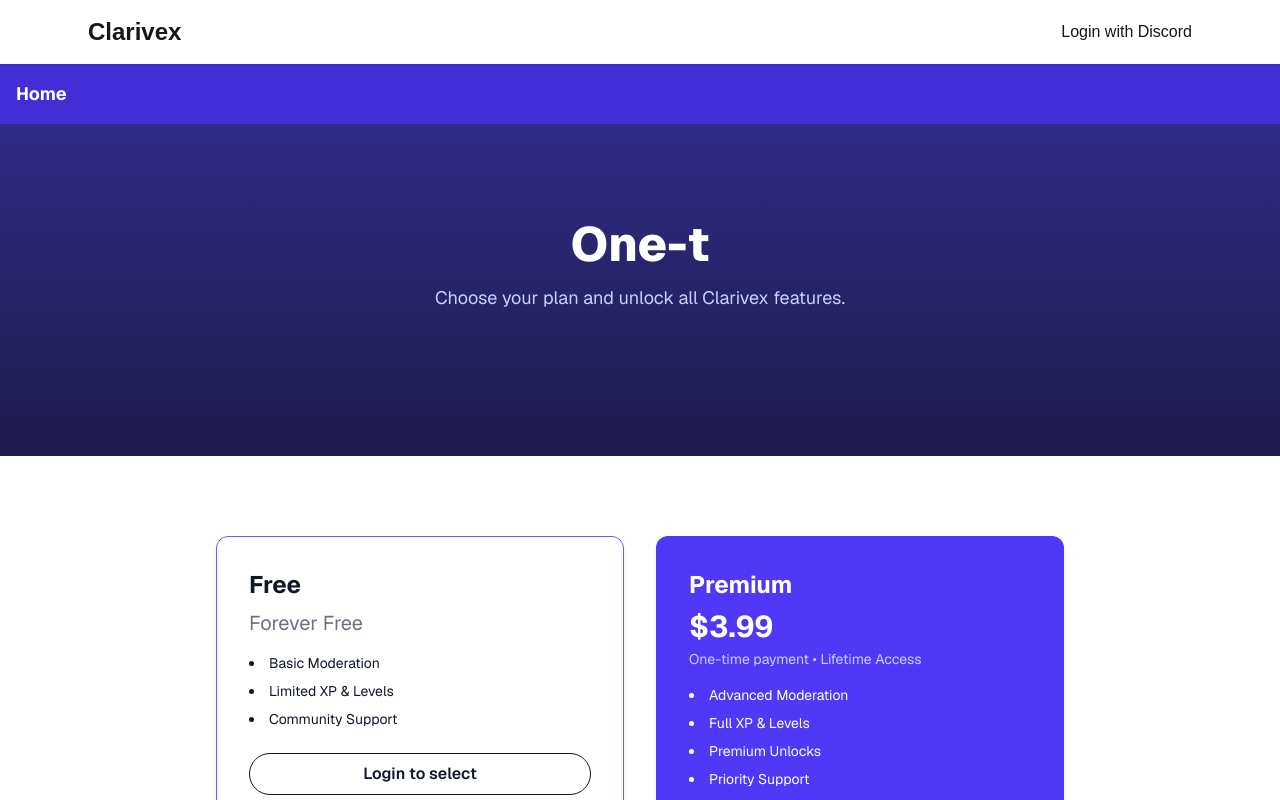
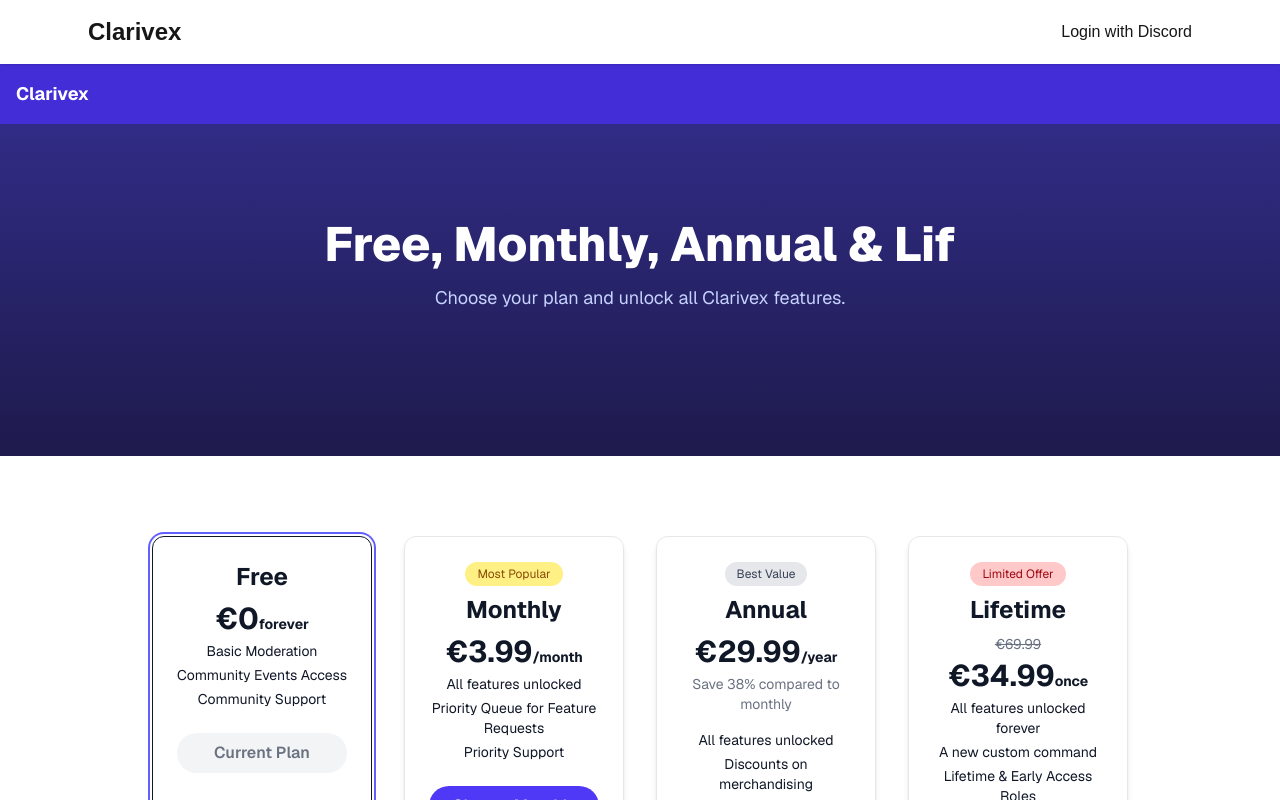
Before and after one commit to maxxing9912/clarivex-pricing2, a Next.js app: page / in a window 1280 px wide. Shown: the top 800 px of the page. Built offline with nearby package versions, Linux system fonts and the light colour scheme; no server answers.

Commit message:
Update page.tsx

```diff
--- a/src/app/page.tsx
+++ b/src/app/page.tsx
@@ -8,49 +8,40 @@
 
 const stripePublicKey = process.env.NEXT_PUBLIC_STRIPE_PUBLISHABLE_KEY!;
 
+type PlanType = "free" | "monthly" | "annual" | "lifetime";
+
 export default function PricingPage() {
   const { data: session } = useSession();
-  const [plan, setPlan] = useState<"free" | "premium">("free");
+  const [plan, setPlan] = useState<PlanType>("free");
   const typewriterRef = useRef<HTMLSpanElement>(null);
 
-  // On login, query your API for true premium status
+  // Check subscription status
   useEffect(() => {
     if (!session?.user?.id) {
       setPlan("free");
       return;
     }
-
-    fetch("/api/premium-status", {
-      method: "POST",
-      headers: { "Content-Type": "application/json" },
+    fetch('/api/premium-status', {
+      method: 'POST',
+      headers: { 'Content-Type': 'application/json' },
       body: JSON.stringify({ discordId: session.user.id }),
     })
       .then(res => res.json())
       .then(data => {
-        setPlan(data.hasPremium ? "premium" : "free");
-        if (data.hasPremium) localStorage.setItem("clarivexPlan", "premium");
+        setPlan(data.plan as PlanType || 'free');
       })
-      .catch(() => {
-        setPlan("free");
-        localStorage.removeItem("clarivexPlan");
-      });
+      .catch(() => setPlan('free'));
   }, [session]);
-
-  // Save to localStorage only after confirmation from server
-  useEffect(() => {
-    if (plan === "free") localStorage.removeItem("clarivexPlan");
-  }, [plan]);
 
   // Typewriter animation
   useEffect(() => {
-    AOS.init({ once: true, duration: 1000, easing: "ease-out-back" });
+    AOS.init({ once: true, duration: 1000, easing: 'ease-out-back' });
     const words = [
-      "Free & Premium Plans.",
-      "One-time Premium $3.99.",
-      "Lifetime Access to Clarivex.",
+      'Free, Monthly, Annual & Lifetime.',
+      '€3.99 per month subscription.',
+      'Lifetime access only €34.99.',
     ];
     let wi = 0, ci = 0, del = false, timeout: NodeJS.Timeout;
-
     const tick = () => {
       const full = words[wi];
       if (!del) {
@@ -64,7 +55,7 @@
       } else {
         ci--;
         typewriterRef.current!.textContent = full.slice(0, ci);
-        if (!ci) {
+        if (ci === 0) {
           del = false;
           wi = (wi + 1) % words.length;
         }
@@ -75,31 +66,23 @@
     return () => clearTimeout(timeout);
   }, []);
 
-  // Fire Stripe checkout
-  const createCheckoutSession = async () => {
-    if (!session) {
-      return signIn("discord");
-    }
-    if (plan === "premium") {
-      return alert("You already own Premium.");
-    }
+  // Stripe checkout
+  const createCheckoutSession = async (selectedPlan: PlanType) => {
+    if (!session) return signIn('discord');
+    if (plan === selectedPlan) return alert('You already have this plan.');
+
     try {
-      const res = await fetch("/api/create-checkout-session", {
-        method: "POST",
-        headers: { "Content-Type": "application/json" },
-        body: JSON.stringify({ discordId: session.user.id }),
+      const res = await fetch('/api/create-checkout-session', {
+        method: 'POST',
+        headers: { 'Content-Type': 'application/json' },
+        body: JSON.stringify({ discordId: session.user.id, plan: selectedPlan }),
       });
-      if (!res.ok) {
-        const err = await res.json();
-        throw new Error(err.error || "Failed to create session");
-      }
+      if (!res.ok) throw new Error('Failed to create session');
       const { sessionId } = await res.json();
       const stripe = await loadStripe(stripePublicKey);
-      const result = await stripe!.redirectToCheckout({ sessionId });
-      if (result?.error) throw new Error(result.error.message);
-    } catch (e: unknown) {
-      const msg = e instanceof Error ? e.message : "Something went wrong.";
-      alert(msg);
+      await stripe!.redirectToCheckout({ sessionId });
+    } catch (e: any) {
+      alert(e.message || 'Something went wrong.');
     }
   };
 
@@ -107,13 +90,8 @@
     <main className="font-sans bg-gray-100 text-gray-900 min-h-screen flex flex-col">
       {/* NAVBAR */}
       <nav className="bg-indigo-700 text-white p-4">
-        <a
-          href="https://clarivex50.netlify.app/"
-          target="_blank"
-          rel="noopener noreferrer"
-          className="text-lg font-bold hover:underline"
-        >
-          Home
+        <a href="/" className="text-lg font-bold hover:underline">
+          Clarivex
         </a>
       </nav>
 
@@ -129,65 +107,58 @@
 
       {/* PLANS */}
       <section className="bg-white py-20 flex-1">
-        <div className="container mx-auto max-w-4xl grid md:grid-cols-2 gap-8 px-6">
-          {/* FREE PLAN */}
-          <div
-            data-aos="zoom-in"
-            className={`bg-white border rounded-xl shadow-md p-8 hover:shadow-lg transition cursor-pointer ${
-              plan === "free" ? "border-indigo-500" : "border-gray-200"
-            }`}
-          >
-            <h3 className="text-2xl font-bold mb-2">Free</h3>
-            <p className="text-xl text-gray-500 mb-4">Forever Free</p>
-            <ul className="mb-6 space-y-2 text-left list-disc list-inside text-sm">
-              <li>Basic Moderation</li>
-              <li>Limited XP & Levels</li>
-              <li>Community Support</li>
-            </ul>
-            <button
-              className="w-full py-2 px-4 font-semibold rounded-full border bg-white text-gray-900 hover:bg-gray-100 transition"
-              disabled={!session || plan === "premium"}
-              onClick={() => {
-                if (!session) signIn("discord");
-              }}
-            >
-              {!session
-                ? "Login to select"
-                : plan === "free"
-                ? "Current Plan"
-                : "Select Free"}
-            </button>
-          </div>
+        <div className="container mx-auto max-w-5xl grid md:grid-cols-4 gap-8 px-6">
+          {/* FREE */}
+          <PlanCard
+            title="Free"
+            priceTop="€0"
+            priceBottom="forever"
+            features={["Basic Moderation", "Community Events Access", "Community Support"]}
+            selected={plan === 'free'}
+            onSelect={() => alert('Free plan selected')}
+            badge={null}
+            buttonLabel="Current Plan"
+            disabled
+          />
 
-          {/* PREMIUM PLAN */}
-          <div
-            data-aos="zoom-in"
-            data-aos-delay="200"
-            className={`bg-indigo-600 text-white border rounded-xl shadow-md p-8 hover:shadow-lg transition cursor-pointer ${
-              plan === "premium"
-                ? "ring-2 ring-offset-2 ring-white"
-                : "border-transparent"
-            }`}
-          >
-            <h3 className="text-2xl font-bold mb-2">Premium</h3>
-            <p className="text-3xl font-bold mb-1">$3.99</p>
-            <p className="text-sm mb-4 text-indigo-200">
-              One-time payment • Lifetime Access
-            </p>
-            <ul className="mb-6 space-y-2 text-left list-disc list-inside text-sm">
-              <li>Advanced Moderation</li>
-              <li>Full XP & Levels</li>
-              <li>Premium Unlocks</li>
-              <li>Priority Support</li>
-            </ul>
-            <button
-              onClick={createCheckoutSession}
-              className="w-full py-2 px-4 font-semibold rounded-full bg-white text-indigo-600 hover:bg-gray-100 transition"
-              disabled={plan === "premium"}
-            >
-              {plan === "premium" ? "Current Plan" : "Buy Premium"}
-            </button>
-          </div>
+          {/* MONTHLY */}
+          <PlanCard
+            title="Monthly"
+            priceTop="€3.99"
+            priceBottom="/month"
+            features={["All features unlocked", "Priority Queue for Feature Requests", "Priority Support"]}
+            selected={plan === 'monthly'}
+            onSelect={() => createCheckoutSession('monthly')}
+            badge={{ text: 'Most Popular', color: 'bg-yellow-200 text-yellow-800' }}
+            buttonLabel={plan === 'monthly' ? 'Current Plan' : 'Choose Monthly'}
+          />
+
+          {/* ANNUAL */}
+          <PlanCard
+            title="Annual"
+            priceTop="€29.99"
+            priceBottom="/year"
+            subtitle="Save 38% compared to monthly"
+            features={["All features unlocked", "Discounts on merchandising", "Priority Support", "More chances to win in a giveaway"]}
+            selected={plan === 'annual'}
+            onSelect={() => createCheckoutSession('annual')}
+            badge={{ text: 'Best Value', color: 'bg-gray-200 text-gray-700' }}
+            buttonLabel={plan === 'annual' ? 'Current Plan' : 'Choose Annual'}
+          />
+
+          {/* LIFETIME */}
+          <PlanCard
+            title="Lifetime"
+            priceTopLine="€69.99"
+            priceTopLineStrikethrough
+            priceTop="€34.99"
+            priceBottom="once"
+            features={["All features unlocked forever", "A new custom command", "Lifetime & Early Access Roles", "All the features of the previous plans"]}
+            selected={plan === 'lifetime'}
+            onSelect={() => createCheckoutSession('lifetime')}
+            badge={{ text: 'Limited Offer', color: 'bg-red-200 text-red-800' }}
+            buttonLabel={plan === 'lifetime' ? 'Current Plan' : 'Choose Lifetime'}
+          />
         </div>
       </section>
 
@@ -198,3 +169,75 @@
     </main>
   );
 }
+
+// Reusable PlanCard component
+function PlanCard({
+  title,
+  priceTop,
+  priceBottom,
+  priceTopLine,
+  priceTopLineStrikethrough,
+  subtitle,
+  features,
+  selected,
+  onSelect,
+  badge,
+  buttonLabel,
+  disabled
+}: {
+  title: string;
+  priceTop: string;
+  priceBottom?: string;
+  priceTopLine?: string;
+  priceTopLineStrikethrough?: boolean;
+  subtitle?: string;
+  features: string[];
+  selected: boolean;
+  onSelect: () => void;
+  badge: { text: string; color: string } | null;
+  buttonLabel: string;
+  disabled?: boolean;
+}) {
+  return (
+    <div
+      data-aos="zoom-in"
+      className={`bg-white border rounded-xl shadow-md p-6 text-center transition cursor-pointer ${
+        selected ? 'ring-2 ring-offset-2 ring-indigo-500' : 'border-gray-200'
+      }`}
+      onClick={() => !disabled && onSelect()}
+    >
+      {badge && (
+        <div className={`inline-block px-3 py-1 rounded-full text-xs mb-2 ${badge.color}`}>
+          {badge.text}
+        </div>
+      )}
+      <h3 className="text-2xl font-bold mb-2">{title}</h3>
+      {priceTopLine && (
+        <p className={`text-sm text-gray-500 mb-1 ${
+          priceTopLineStrikethrough ? 'line-through' : ''
+        }`}>{priceTopLine}</p>
+      )}
+      <p className="text-3xl font-bold mb-1">
+        {priceTop}
+        {priceBottom && <span className="text-sm">{priceBottom}</span>}
+      </p>
+      {subtitle && <p className="text-sm text-gray-500 mb-4">{subtitle}</p>}
+      <ul className="space-y-1 text-sm mb-6">
+        {features.map((f, i) => (
+          <li key={i}>{f}</li>
+        ))}
+      </ul>
+      <button
+        onClick={onSelect}
+        disabled={disabled}
+        className={`w-full py-2 px-4 font-semibold rounded-full transition ${
+          disabled
+            ? 'bg-gray-100 text-gray-500 cursor-not-allowed'
+            : 'bg-indigo-600 text-white hover:bg-indigo-700'
+        }`}
+      >
+        {buttonLabel}
+      </button>
+    </div>
+  );
+}
```
